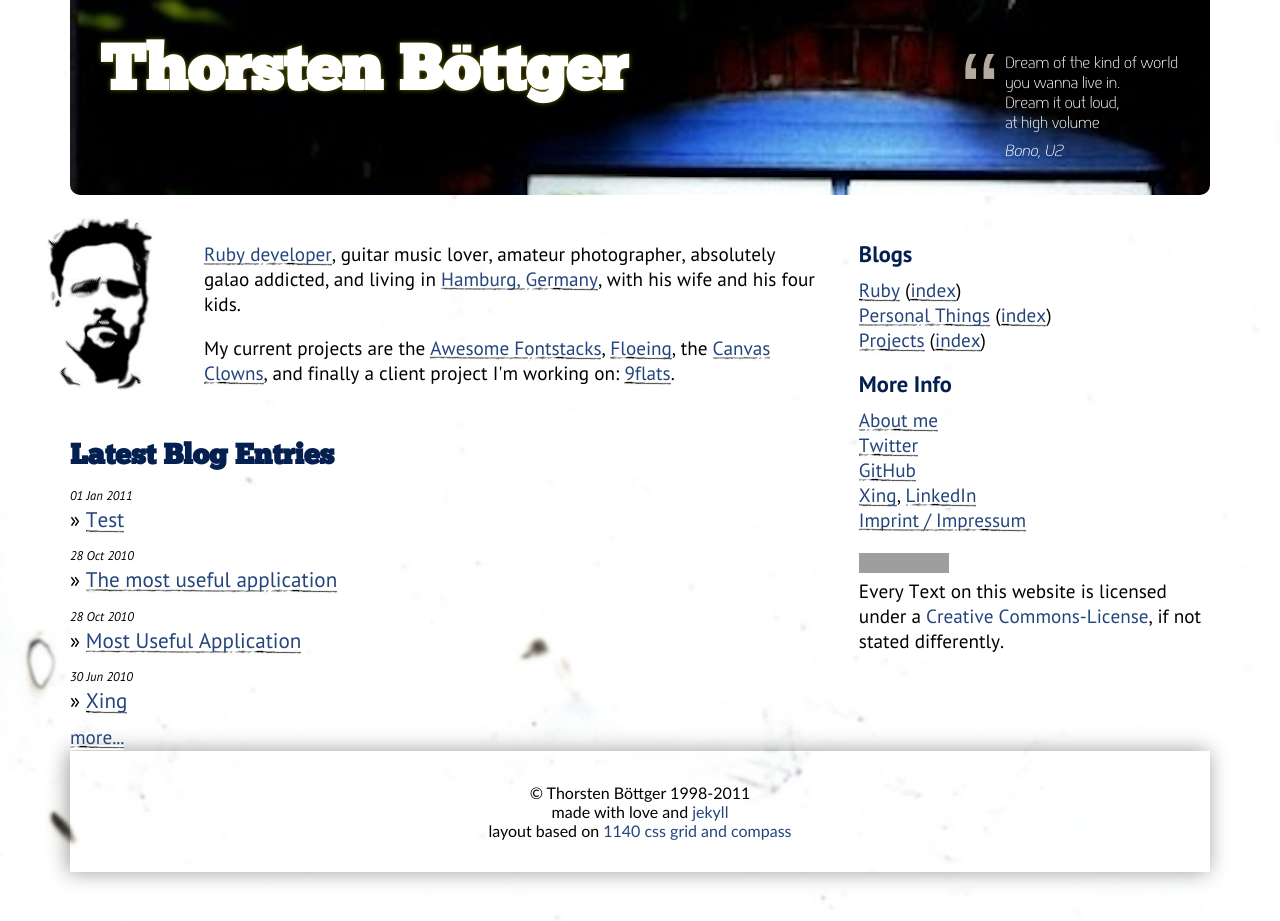
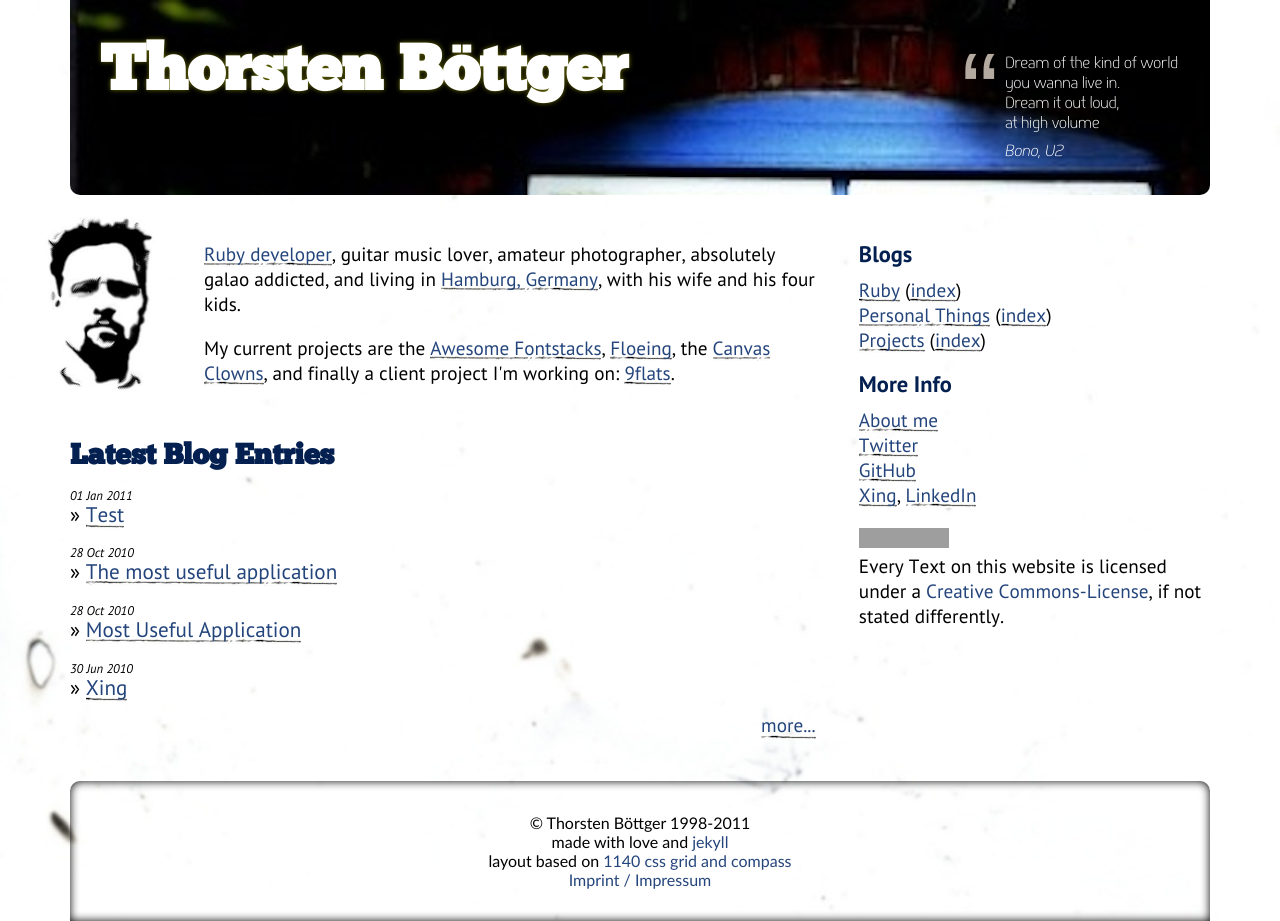
Before and after one commit to alto/mt7.de, a Jekyll site: the page built from index.html, in a window 1280 px wide. Built offline with Jekyll 4.4.1, drawn with Linux system fonts in a browser that asks for light colours; before the commit the page ends 900 px from its top, so only the background shows below that; grey boxes are pictures that could not be loaded.

Commit message:
improved blog styles

```diff
--- a/_layouts/default.html
+++ b/_layouts/default.html
@@ -47,11 +47,10 @@
   </section>
 
   <div class="main">
+
     <section class="content">
     {{ content }}
     </section>
-
-
 
     <section class="sidebar">
 
@@ -83,8 +81,9 @@
           if not stated differently.
       </p>
 
+    </section>
 
-    </section>
+    &nbsp;
   </div>
 
 
@@ -92,5 +91,6 @@
     <p>&copy; Thorsten Böttger 1998-2011</p>
     <p>made with love and <a href="http://wiki.github.com/mojombo/jekyll/" class="hidden-link">jekyll</a></p>
     <p>layout based on <a href="http://cssgrid.net/" class="hidden-link">1140 css grid and compass</a></p>
+    <p><a href="/imprint.html" class="hidden-link">Imprint / Impressum</a></p>
   </section>
 </div>
--- a/css/mobile.css
+++ b/css/mobile.css
@@ -100,6 +100,11 @@
   margin-bottom: 1em;
 }
 
+/* line 44, ../sass/partials/_generics.sass */
+.right {
+  float: right;
+}
+
 /* line 1, ../sass/partials/_specials.sass */
 .container {
   width: 100%;
@@ -122,12 +127,34 @@
 /* line 8, ../sass/partials/_specials.sass */
 .header {
   background: black url(/images/window.jpg) top left no-repeat;
+  border-radius: 0 0 10px 10px;
   color: white;
   height: 175px;
-  border-radius: 0 0 10px 10px;
-  margin-bottom: 1em;
+  margin-bottom: 3em;
+  padding-top: 20px;
 }
 /* line 15, ../sass/partials/_specials.sass */
+.header h1 {
+  color: #042051;
+  font-family: "ChunkFive", "Georgia", "Palatino", "Times New Roman", "Baskerville", "Hoefler Text", serif;
+  line-height: 70px;
+  margin: 19px 30px 0 30px;
+  font-weight: black;
+  font-size: 4em;
+  text-shadow: 0px 0px 5px rgba(255, 255, 0, 0.4);
+}
+/* line 23, ../sass/partials/_specials.sass */
+.header h1 a {
+  z-index: 100;
+  text-decoration: none;
+  color: white;
+}
+/* line 27, ../sass/partials/_specials.sass */
+.header h1 span {
+  font-size: 0.5em;
+  font-weight: normal;
+}
+/* line 30, ../sass/partials/_specials.sass */
 .header blockquote {
   float: right;
   position: relative;
@@ -135,11 +162,11 @@
   padding: 0 0 0 1em;
   font-family: "Springsteel", "Lucida Grande", "Arial", "Helvetica", "Verdana", "Gill Sans", sans-serif;
 }
-/* line 21, ../sass/partials/_specials.sass */
+/* line 36, ../sass/partials/_specials.sass */
 .header blockquote p {
   margin-bottom: 0.5em;
 }
-/* line 23, ../sass/partials/_specials.sass */
+/* line 38, ../sass/partials/_specials.sass */
 .header blockquote .apostroph {
   display: inline;
   line-height: 1ex;
@@ -151,18 +178,31 @@
   color: #b5aa9f;
 }
 
-/* line 33, ../sass/partials/_specials.sass */
-.footer {
-  margin-top: 5em;
-  box-shadow: -2px 0 20px rgba(0, 0, 0, 0.4);
-  padding-top: 2em;
-  text-align: center;
+/* line 48, ../sass/partials/_specials.sass */
+.main {
   padding-bottom: 2em;
-  clear: both;
 }
-
-/* line 41, ../sass/partials/_specials.sass */
-.sidebar {
+/* line 50, ../sass/partials/_specials.sass */
+.main .content, .main .sidebar {
+  line-height: 1.3em;
+  font-size: 1.2em;
+}
+/* line 53, ../sass/partials/_specials.sass */
+.main .content p, .main .sidebar p {
+  margin-bottom: 1em;
+}
+/* line 55, ../sass/partials/_specials.sass */
+.main .content {
+  width: auto;
+  float: none;
+  margin-left: 0px;
+  margin-right: 0px;
+  padding-left: 20px;
+  padding-right: 20px;
+  margin-bottom: 2em;
+}
+/* line 58, ../sass/partials/_specials.sass */
+.main .sidebar {
   width: auto;
   float: none;
   margin-left: 0px;
@@ -171,82 +211,53 @@
   padding-right: 20px;
   margin-right: 0px;
 }
-/* line 44, ../sass/partials/_specials.sass */
-.sidebar ol {
+/* line 61, ../sass/partials/_specials.sass */
+.main .sidebar ol {
   list-style-type: none;
 }
-/* line 46, ../sass/partials/_specials.sass */
-.sidebar .twitterbadge {
+/* line 63, ../sass/partials/_specials.sass */
+.main .sidebar .twitterbadge {
   margin-bottom: 1em;
 }
-/* line 48, ../sass/partials/_specials.sass */
-.sidebar .google-ads {
+/* line 65, ../sass/partials/_specials.sass */
+.main .sidebar .google-ads {
   text-align: center;
   margin: 0 auto 1em auto;
   width: 180px;
 }
 
-/* line 53, ../sass/partials/_specials.sass */
-.content {
-  width: auto;
-  float: none;
-  margin-left: 0px;
-  margin-right: 0px;
-  padding-left: 20px;
-  padding-right: 20px;
+/* line 70, ../sass/partials/_specials.sass */
+.footer {
+  clear: both;
+  box-shadow: -2px 0 20px rgba(0, 0, 0, 0.4);
+  border-radius: 10px 10px 0 0;
+  -moz-box-shadow: inset 0 0 10px black;
+  -webkit-box-shadow: inset 0 0 10px black;
+  box-shadow: inset 0 0 10px black;
+  text-align: center;
+  margin-top: 5em;
+  padding-top: 2em;
+  padding-bottom: 2em;
+  font-family: "Gill Sans", "Gill Sans MT", Calibri, sans-serif;
 }
 
-/* line 57, ../sass/partials/_specials.sass */
-.post-content img {
-  float: left;
-  margin-right: 10px;
-  border: 1px solid black;
-}
-
-/* line 62, ../sass/partials/_specials.sass */
+/* line 84, ../sass/partials/_specials.sass */
 .imageholder {
   position: relative;
-  width: 124px;
-  height: 178px;
   float: left;
   margin-right: 10px;
   border: 0px solid black;
+  width: 124px;
+  height: 178px;
 }
-/* line 69, ../sass/partials/_specials.sass */
+/* line 91, ../sass/partials/_specials.sass */
 .imageholder img {
   position: absolute;
   left: -30px;
   top: -30px;
 }
 
-/* line 74, ../sass/partials/_specials.sass */
-.header {
-  margin-bottom: 3em;
-  padding-top: 20px;
-}
-/* line 77, ../sass/partials/_specials.sass */
-.header h1 {
-  color: #042051;
-  font-family: "ChunkFive", "Georgia", "Palatino", "Times New Roman", "Baskerville", "Hoefler Text", serif;
-  line-height: 70px;
-  margin: 19px 30px 0 30px;
-  font-weight: black;
-  font-size: 4em;
-  text-shadow: 0px 0px 5px rgba(255, 255, 0, 0.4);
-}
-/* line 85, ../sass/partials/_specials.sass */
-.header h1 a {
-  z-index: 100;
-  text-decoration: none;
-  color: white;
-}
-/* line 89, ../sass/partials/_specials.sass */
-.header h1 span {
-  font-size: 0.5em;
-  font-weight: normal;
-}
-
-/* line 96, ../sass/partials/_specials.sass */
+/* line 100, ../sass/partials/_specials.sass */
 #disqus_thread h2 span, #disqus_thread h3 span, #disqus_thread h4 span, #disqus_thread h5 span {
   font-size: inherit;
   font-weight: inherit;
@@ -255,22 +266,7 @@
   font-style: inherit;
 }
 
-/* line 103, ../sass/partials/_specials.sass */
-.content, .sidebar {
-  line-height: 1.3em;
-  font-size: 1.2em;
-}
-/* line 106, ../sass/partials/_specials.sass */
-.content p, .sidebar p {
-  margin-bottom: 1em;
-}
-
-/* line 109, ../sass/partials/_specials.sass */
-.footer {
-  font-family: "Gill Sans", "Gill Sans MT", Calibri, sans-serif;
-}
-
-/* line 113, ../sass/partials/_specials.sass */
+/* line 107, ../sass/partials/_specials.sass */
 ul.posts {
   list-style-type: none;
   margin: 0;
@@ -280,16 +276,33 @@
   font-size: 1.1em;
   margin-bottom: 0.5em;
 }
-/* line 121, ../sass/partials/_specials.sass */
+/* line 115, ../sass/partials/_specials.sass */
 ul.posts li {
-  margin-bottom: 0.5em;
+  margin-bottom: 0.6em;
 }
-/* line 123, ../sass/partials/_specials.sass */
+/* line 117, ../sass/partials/_specials.sass */
 ul.posts li span {
   font-style: italic;
   font-weight: 100;
   font-size: 0.6em;
   display: block;
+  margin-bottom: -5px;
+}
+
+/* line 125, ../sass/partials/_specials.sass */
+.date {
+  font-style: italic;
+  font-weight: 100;
+  font-size: 0.5em;
+  display: block;
+  margin-bottom: 0.3em;
+}
+
+/* line 133, ../sass/partials/_specials.sass */
+.post-body img {
+  float: left;
+  margin-right: 10px;
+  border: 1px solid black;
 }
 
 /* line 12, ../sass/mobile.sass */
--- a/css/screen.css
+++ b/css/screen.css
@@ -100,6 +100,11 @@
   margin-bottom: 1em;
 }
 
+/* line 44, ../sass/partials/_generics.sass */
+.right {
+  float: right;
+}
+
 /* line 1, ../sass/partials/_specials.sass */
 .container {
   padding-left: 20px;
@@ -118,12 +123,34 @@
 /* line 8, ../sass/partials/_specials.sass */
 .header {
   background: black url(/images/window.jpg) top left no-repeat;
+  border-radius: 0 0 10px 10px;
   color: white;
   height: 175px;
-  border-radius: 0 0 10px 10px;
-  margin-bottom: 1em;
+  margin-bottom: 3em;
+  padding-top: 20px;
 }
 /* line 15, ../sass/partials/_specials.sass */
+.header h1 {
+  color: #042051;
+  font-family: "ChunkFive", "Georgia", "Palatino", "Times New Roman", "Baskerville", "Hoefler Text", serif;
+  line-height: 70px;
+  margin: 19px 30px 0 30px;
+  font-weight: black;
+  font-size: 4em;
+  text-shadow: 0px 0px 5px rgba(255, 255, 0, 0.4);
+}
+/* line 23, ../sass/partials/_specials.sass */
+.header h1 a {
+  z-index: 100;
+  text-decoration: none;
+  color: white;
+}
+/* line 27, ../sass/partials/_specials.sass */
+.header h1 span {
+  font-size: 0.5em;
+  font-weight: normal;
+}
+/* line 30, ../sass/partials/_specials.sass */
 .header blockquote {
   float: right;
   position: relative;
@@ -131,11 +158,11 @@
   padding: 0 0 0 1em;
   font-family: "Springsteel", "Lucida Grande", "Arial", "Helvetica", "Verdana", "Gill Sans", sans-serif;
 }
-/* line 21, ../sass/partials/_specials.sass */
+/* line 36, ../sass/partials/_specials.sass */
 .header blockquote p {
   margin-bottom: 0.5em;
 }
-/* line 23, ../sass/partials/_specials.sass */
+/* line 38, ../sass/partials/_specials.sass */
 .header blockquote .apostroph {
   display: inline;
   line-height: 1ex;
@@ -147,96 +174,80 @@
   color: #b5aa9f;
 }
 
-/* line 33, ../sass/partials/_specials.sass */
-.footer {
-  margin-top: 5em;
-  box-shadow: -2px 0 20px rgba(0, 0, 0, 0.4);
-  padding-top: 2em;
-  text-align: center;
+/* line 48, ../sass/partials/_specials.sass */
+.main {
   padding-bottom: 2em;
-  clear: both;
 }
-
-/* line 41, ../sass/partials/_specials.sass */
-.sidebar {
+/* line 50, ../sass/partials/_specials.sass */
+.main .content, .main .sidebar {
+  line-height: 1.3em;
+  font-size: 1.2em;
+}
+/* line 53, ../sass/partials/_specials.sass */
+.main .content p, .main .sidebar p {
+  margin-bottom: 1em;
+}
+/* line 55, ../sass/partials/_specials.sass */
+.main .content {
+  width: 65.4%;
+  margin-right: 3.8%;
+  float: left;
+  margin-bottom: 2em;
+}
+/* line 58, ../sass/partials/_specials.sass */
+.main .sidebar {
   width: 30.8%;
   margin-right: 3.8%;
   float: left;
   margin-right: 0px;
 }
-/* line 44, ../sass/partials/_specials.sass */
-.sidebar ol {
+/* line 61, ../sass/partials/_specials.sass */
+.main .sidebar ol {
   list-style-type: none;
 }
-/* line 46, ../sass/partials/_specials.sass */
-.sidebar .twitterbadge {
+/* line 63, ../sass/partials/_specials.sass */
+.main .sidebar .twitterbadge {
   margin-bottom: 1em;
 }
-/* line 48, ../sass/partials/_specials.sass */
-.sidebar .google-ads {
+/* line 65, ../sass/partials/_specials.sass */
+.main .sidebar .google-ads {
   text-align: center;
   margin: 0 auto 1em auto;
   width: 180px;
 }
 
-/* line 53, ../sass/partials/_specials.sass */
-.content {
-  width: 65.4%;
-  margin-right: 3.8%;
-  float: left;
+/* line 70, ../sass/partials/_specials.sass */
+.footer {
+  clear: both;
+  box-shadow: -2px 0 20px rgba(0, 0, 0, 0.4);
+  border-radius: 10px 10px 0 0;
+  -moz-box-shadow: inset 0 0 10px black;
+  -webkit-box-shadow: inset 0 0 10px black;
+  box-shadow: inset 0 0 10px black;
+  text-align: center;
+  margin-top: 5em;
+  padding-top: 2em;
+  padding-bottom: 2em;
+  font-family: "Gill Sans", "Gill Sans MT", Calibri, sans-serif;
 }
 
-/* line 57, ../sass/partials/_specials.sass */
-.post-content img {
-  float: left;
-  margin-right: 10px;
-  border: 1px solid black;
-}
-
-/* line 62, ../sass/partials/_specials.sass */
+/* line 84, ../sass/partials/_specials.sass */
 .imageholder {
   position: relative;
-  width: 124px;
-  height: 178px;
   float: left;
   margin-right: 10px;
   border: 0px solid black;
+  width: 124px;
+  height: 178px;
 }
-/* line 69, ../sass/partials/_specials.sass */
+/* line 91, ../sass/partials/_specials.sass */
 .imageholder img {
   position: absolute;
   left: -30px;
   top: -30px;
 }
 
-/* line 74, ../sass/partials/_specials.sass */
-.header {
-  margin-bottom: 3em;
-  padding-top: 20px;
-}
-/* line 77, ../sass/partials/_specials.sass */
-.header h1 {
-  color: #042051;
-  font-family: "ChunkFive", "Georgia", "Palatino", "Times New Roman", "Baskerville", "Hoefler Text", serif;
-  line-height: 70px;
-  margin: 19px 30px 0 30px;
-  font-weight: black;
-  font-size: 4em;
-  text-shadow: 0px 0px 5px rgba(255, 255, 0, 0.4);
-}
-/* line 85, ../sass/partials/_specials.sass */
-.header h1 a {
-  z-index: 100;
-  text-decoration: none;
-  color: white;
-}
-/* line 89, ../sass/partials/_specials.sass */
-.header h1 span {
-  font-size: 0.5em;
-  font-weight: normal;
-}
-
-/* line 96, ../sass/partials/_specials.sass */
+/* line 100, ../sass/partials/_specials.sass */
 #disqus_thread h2 span, #disqus_thread h3 span, #disqus_thread h4 span, #disqus_thread h5 span {
   font-size: inherit;
   font-weight: inherit;
@@ -245,22 +256,7 @@
   font-style: inherit;
 }
 
-/* line 103, ../sass/partials/_specials.sass */
-.content, .sidebar {
-  line-height: 1.3em;
-  font-size: 1.2em;
-}
-/* line 106, ../sass/partials/_specials.sass */
-.content p, .sidebar p {
-  margin-bottom: 1em;
-}
-
-/* line 109, ../sass/partials/_specials.sass */
-.footer {
-  font-family: "Gill Sans", "Gill Sans MT", Calibri, sans-serif;
-}
-
-/* line 113, ../sass/partials/_specials.sass */
+/* line 107, ../sass/partials/_specials.sass */
 ul.posts {
   list-style-type: none;
   margin: 0;
@@ -270,14 +266,31 @@
   font-size: 1.1em;
   margin-bottom: 0.5em;
 }
-/* line 121, ../sass/partials/_specials.sass */
+/* line 115, ../sass/partials/_specials.sass */
 ul.posts li {
-  margin-bottom: 0.5em;
+  margin-bottom: 0.6em;
 }
-/* line 123, ../sass/partials/_specials.sass */
+/* line 117, ../sass/partials/_specials.sass */
 ul.posts li span {
   font-style: italic;
   font-weight: 100;
   font-size: 0.6em;
   display: block;
+  margin-bottom: -5px;
 }
+
+/* line 125, ../sass/partials/_specials.sass */
+.date {
+  font-style: italic;
+  font-weight: 100;
+  font-size: 0.5em;
+  display: block;
+  margin-bottom: 0.3em;
+}
+
+/* line 133, ../sass/partials/_specials.sass */
+.post-body img {
+  float: left;
+  margin-right: 10px;
+  border: 1px solid black;
+}
--- a/css/smallscreen.css
+++ b/css/smallscreen.css
@@ -100,6 +100,11 @@
   margin-bottom: 1em;
 }
 
+/* line 44, ../sass/partials/_generics.sass */
+.right {
+  float: right;
+}
+
 /* line 1, ../sass/partials/_specials.sass */
 .container {
   padding-left: 20px;
@@ -118,12 +123,34 @@
 /* line 8, ../sass/partials/_specials.sass */
 .header {
   background: black url(/images/window.jpg) top left no-repeat;
+  border-radius: 0 0 10px 10px;
   color: white;
   height: 175px;
-  border-radius: 0 0 10px 10px;
-  margin-bottom: 1em;
+  margin-bottom: 3em;
+  padding-top: 20px;
 }
 /* line 15, ../sass/partials/_specials.sass */
+.header h1 {
+  color: #042051;
+  font-family: "ChunkFive", "Georgia", "Palatino", "Times New Roman", "Baskerville", "Hoefler Text", serif;
+  line-height: 70px;
+  margin: 19px 30px 0 30px;
+  font-weight: black;
+  font-size: 4em;
+  text-shadow: 0px 0px 5px rgba(255, 255, 0, 0.4);
+}
+/* line 23, ../sass/partials/_specials.sass */
+.header h1 a {
+  z-index: 100;
+  text-decoration: none;
+  color: white;
+}
+/* line 27, ../sass/partials/_specials.sass */
+.header h1 span {
+  font-size: 0.5em;
+  font-weight: normal;
+}
+/* line 30, ../sass/partials/_specials.sass */
 .header blockquote {
   float: right;
   position: relative;
@@ -131,11 +158,11 @@
   padding: 0 0 0 1em;
   font-family: "Springsteel", "Lucida Grande", "Arial", "Helvetica", "Verdana", "Gill Sans", sans-serif;
 }
-/* line 21, ../sass/partials/_specials.sass */
+/* line 36, ../sass/partials/_specials.sass */
 .header blockquote p {
   margin-bottom: 0.5em;
 }
-/* line 23, ../sass/partials/_specials.sass */
+/* line 38, ../sass/partials/_specials.sass */
 .header blockquote .apostroph {
   display: inline;
   line-height: 1ex;
@@ -147,96 +174,80 @@
   color: #b5aa9f;
 }
 
-/* line 33, ../sass/partials/_specials.sass */
-.footer {
-  margin-top: 5em;
-  box-shadow: -2px 0 20px rgba(0, 0, 0, 0.4);
-  padding-top: 2em;
-  text-align: center;
+/* line 48, ../sass/partials/_specials.sass */
+.main {
   padding-bottom: 2em;
-  clear: both;
 }
-
-/* line 41, ../sass/partials/_specials.sass */
-.sidebar {
+/* line 50, ../sass/partials/_specials.sass */
+.main .content, .main .sidebar {
+  line-height: 1.3em;
+  font-size: 1.2em;
+}
+/* line 53, ../sass/partials/_specials.sass */
+.main .content p, .main .sidebar p {
+  margin-bottom: 1em;
+}
+/* line 55, ../sass/partials/_specials.sass */
+.main .content {
+  width: 65.4%;
+  margin-right: 3.8%;
+  float: left;
+  margin-bottom: 2em;
+}
+/* line 58, ../sass/partials/_specials.sass */
+.main .sidebar {
   width: 30.8%;
   margin-right: 3.8%;
   float: left;
   margin-right: 0px;
 }
-/* line 44, ../sass/partials/_specials.sass */
-.sidebar ol {
+/* line 61, ../sass/partials/_specials.sass */
+.main .sidebar ol {
   list-style-type: none;
 }
-/* line 46, ../sass/partials/_specials.sass */
-.sidebar .twitterbadge {
+/* line 63, ../sass/partials/_specials.sass */
+.main .sidebar .twitterbadge {
   margin-bottom: 1em;
 }
-/* line 48, ../sass/partials/_specials.sass */
-.sidebar .google-ads {
+/* line 65, ../sass/partials/_specials.sass */
+.main .sidebar .google-ads {
   text-align: center;
   margin: 0 auto 1em auto;
   width: 180px;
 }
 
-/* line 53, ../sass/partials/_specials.sass */
-.content {
-  width: 65.4%;
-  margin-right: 3.8%;
-  float: left;
+/* line 70, ../sass/partials/_specials.sass */
+.footer {
+  clear: both;
+  box-shadow: -2px 0 20px rgba(0, 0, 0, 0.4);
+  border-radius: 10px 10px 0 0;
+  -moz-box-shadow: inset 0 0 10px black;
+  -webkit-box-shadow: inset 0 0 10px black;
+  box-shadow: inset 0 0 10px black;
+  text-align: center;
+  margin-top: 5em;
+  padding-top: 2em;
+  padding-bottom: 2em;
+  font-family: "Gill Sans", "Gill Sans MT", Calibri, sans-serif;
 }
 
-/* line 57, ../sass/partials/_specials.sass */
-.post-content img {
-  float: left;
-  margin-right: 10px;
-  border: 1px solid black;
-}
-
-/* line 62, ../sass/partials/_specials.sass */
+/* line 84, ../sass/partials/_specials.sass */
 .imageholder {
   position: relative;
-  width: 124px;
-  height: 178px;
   float: left;
   margin-right: 10px;
   border: 0px solid black;
+  width: 124px;
+  height: 178px;
 }
-/* line 69, ../sass/partials/_specials.sass */
+/* line 91, ../sass/partials/_specials.sass */
 .imageholder img {
   position: absolute;
   left: -30px;
   top: -30px;
 }
 
-/* line 74, ../sass/partials/_specials.sass */
-.header {
-  margin-bottom: 3em;
-  padding-top: 20px;
-}
-/* line 77, ../sass/partials/_specials.sass */
-.header h1 {
-  color: #042051;
-  font-family: "ChunkFive", "Georgia", "Palatino", "Times New Roman", "Baskerville", "Hoefler Text", serif;
-  line-height: 70px;
-  margin: 19px 30px 0 30px;
-  font-weight: black;
-  font-size: 4em;
-  text-shadow: 0px 0px 5px rgba(255, 255, 0, 0.4);
-}
-/* line 85, ../sass/partials/_specials.sass */
-.header h1 a {
-  z-index: 100;
-  text-decoration: none;
-  color: white;
-}
-/* line 89, ../sass/partials/_specials.sass */
-.header h1 span {
-  font-size: 0.5em;
-  font-weight: normal;
-}
-
-/* line 96, ../sass/partials/_specials.sass */
+/* line 100, ../sass/partials/_specials.sass */
 #disqus_thread h2 span, #disqus_thread h3 span, #disqus_thread h4 span, #disqus_thread h5 span {
   font-size: inherit;
   font-weight: inherit;
@@ -245,22 +256,7 @@
   font-style: inherit;
 }
 
-/* line 103, ../sass/partials/_specials.sass */
-.content, .sidebar {
-  line-height: 1.3em;
-  font-size: 1.2em;
-}
-/* line 106, ../sass/partials/_specials.sass */
-.content p, .sidebar p {
-  margin-bottom: 1em;
-}
-
-/* line 109, ../sass/partials/_specials.sass */
-.footer {
-  font-family: "Gill Sans", "Gill Sans MT", Calibri, sans-serif;
-}
-
-/* line 113, ../sass/partials/_specials.sass */
+/* line 107, ../sass/partials/_specials.sass */
 ul.posts {
   list-style-type: none;
   margin: 0;
@@ -270,14 +266,31 @@
   font-size: 1.1em;
   margin-bottom: 0.5em;
 }
-/* line 121, ../sass/partials/_specials.sass */
+/* line 115, ../sass/partials/_specials.sass */
 ul.posts li {
-  margin-bottom: 0.5em;
+  margin-bottom: 0.6em;
 }
-/* line 123, ../sass/partials/_specials.sass */
+/* line 117, ../sass/partials/_specials.sass */
 ul.posts li span {
   font-style: italic;
   font-weight: 100;
   font-size: 0.6em;
   display: block;
+  margin-bottom: -5px;
 }
+
+/* line 125, ../sass/partials/_specials.sass */
+.date {
+  font-style: italic;
+  font-weight: 100;
+  font-size: 0.5em;
+  display: block;
+  margin-bottom: 0.3em;
+}
+
+/* line 133, ../sass/partials/_specials.sass */
+.post-body img {
+  float: left;
+  margin-right: 10px;
+  border: 1px solid black;
+}
--- a/index.html
+++ b/index.html
@@ -31,4 +31,4 @@
     </li>
   {% endfor %}
 </ul>
-<a href="/blog.html">more...</a>
+<a href="/blog.html" class="right">more...</a>
--- a/sass/partials/_generics.sass
+++ b/sass/partials/_generics.sass
@@ -40,3 +40,6 @@
 
 ol, ul
   margin-bottom: 1em
+
+.right
+  float: right
```
Also changed, not shown: other parts of _layouts/default.html (+0 -1 lines), blog.html (added, +18 -0 lines), personal/_posts/2011-01-01-test.md (+1 -1 lines), sass/partials/_specials.sass (+65 -57 lines).
